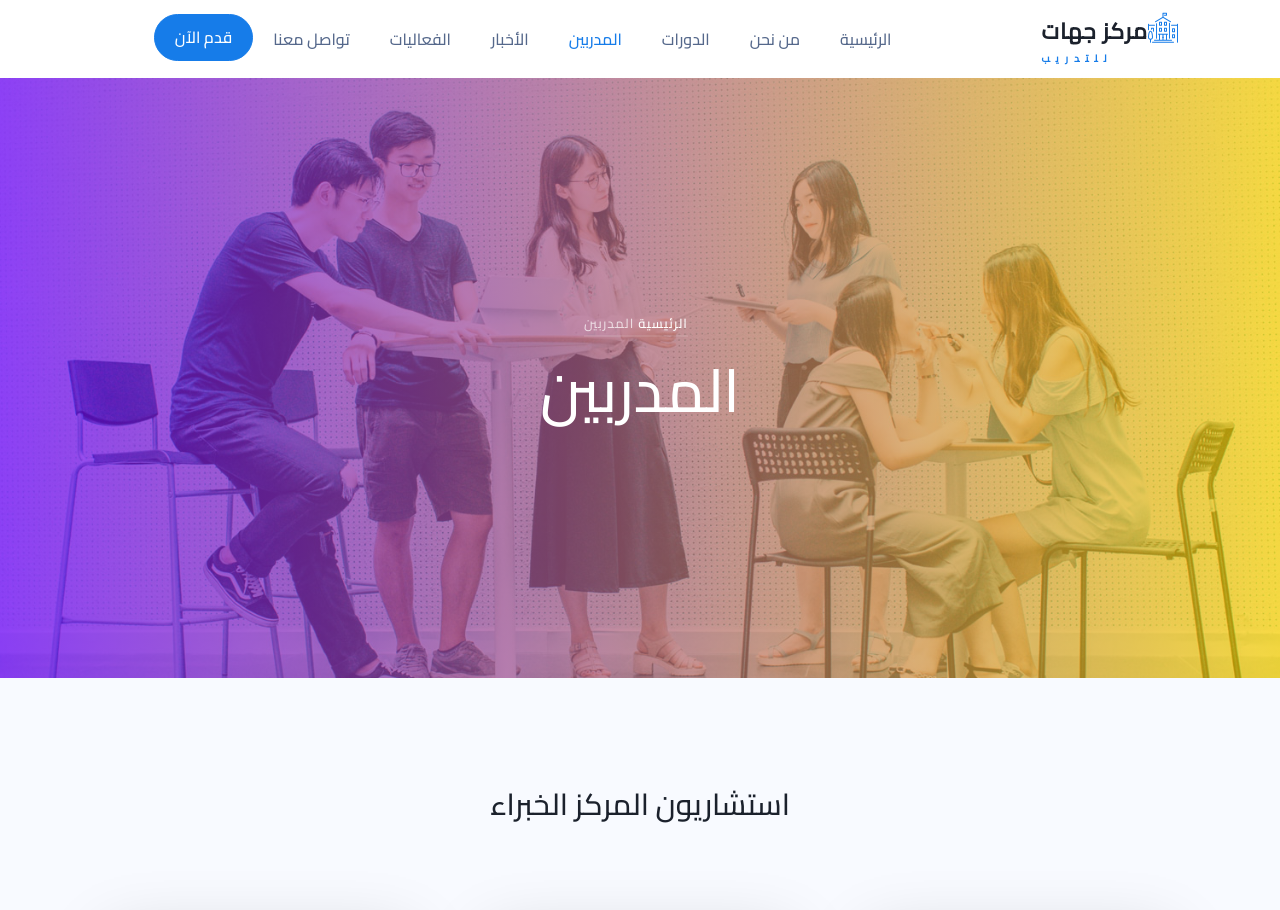
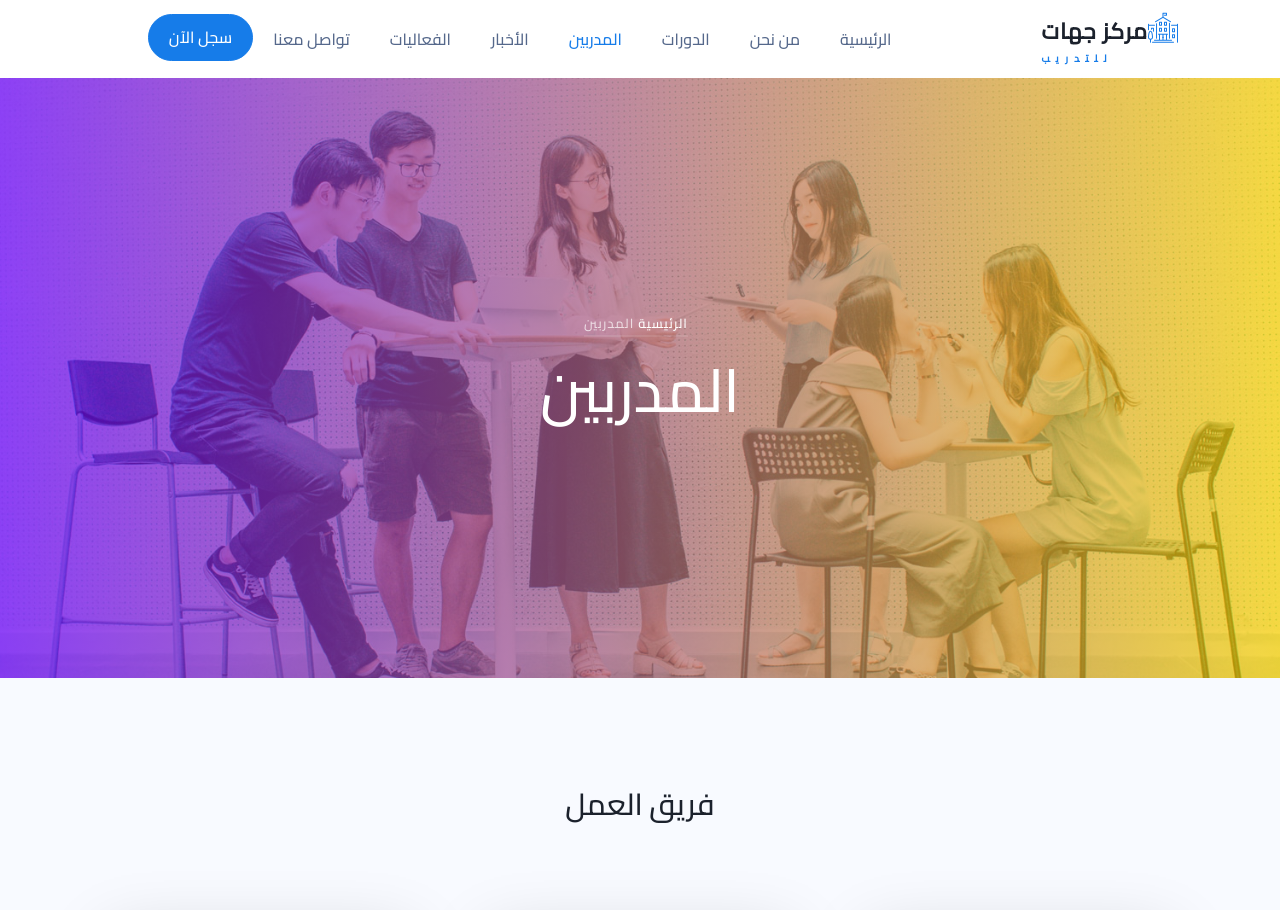
Before and after one commit to Mousa0099/J-training, a plain HTML site: page ar/teacher.html in a window 1280 px wide. Shown: the top 910 px of the page. Drawn offline with Linux system fonts and the light colour scheme; some packages are replaced by stand-ins of ours; no server answers; files whose address does not match are found by name.

Commit message:
done سجل

```diff
--- a/ar/teacher.html
+++ b/ar/teacher.html
@@ -46,7 +46,7 @@
           <li class="nav-item"><a href="blog.html" class="nav-link">الأخبار</a></li>
           <li class="nav-item"><a href="event.html" class="nav-link">الفعاليات</a></li>
           <li class="nav-item"><a href="contact.html" class="nav-link">تواصل معنا</a></li>
-          <li class="nav-item cta"><a href="contact.html" class="nav-link"><span>قدم الآن </span></a></li>
+          <li class="nav-item cta"><a href="contact.html" class="nav-link"><span>سجل الآن </span></a></li>
         </ul>
       </div>
     </div>
@@ -69,7 +69,7 @@
       <div class="container">
       	<div class="row justify-content-center mb-5 pb-3">
           <div class="col-md-7 heading-section ftco-animate text-center">
-            <h2 class="mb-4">استشاريون المركز الخبراء</h2>
+            <h2 class="mb-4">فريق العمل </h2>
           </div>
         </div>
         <div class="row">
```
Also changed, not shown: ar/about.html (+1 -1 lines), ar/blog-single.html (+1 -1 lines), ar/blog.html (+1 -1 lines), ar/contact.html (+1 -1 lines), ar/event.html (+1 -1 lines), ar/teacher-single.html (+1 -1 lines).
